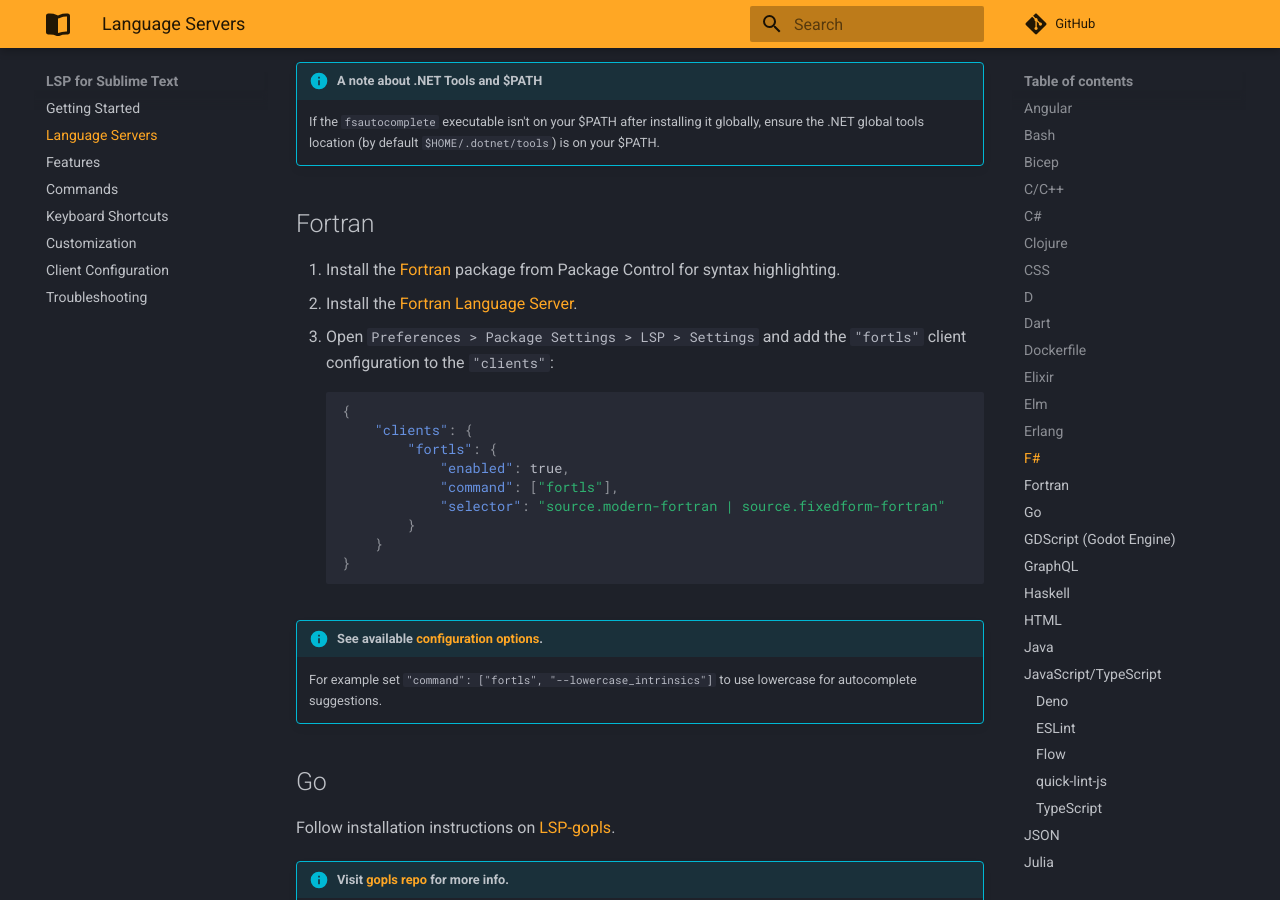
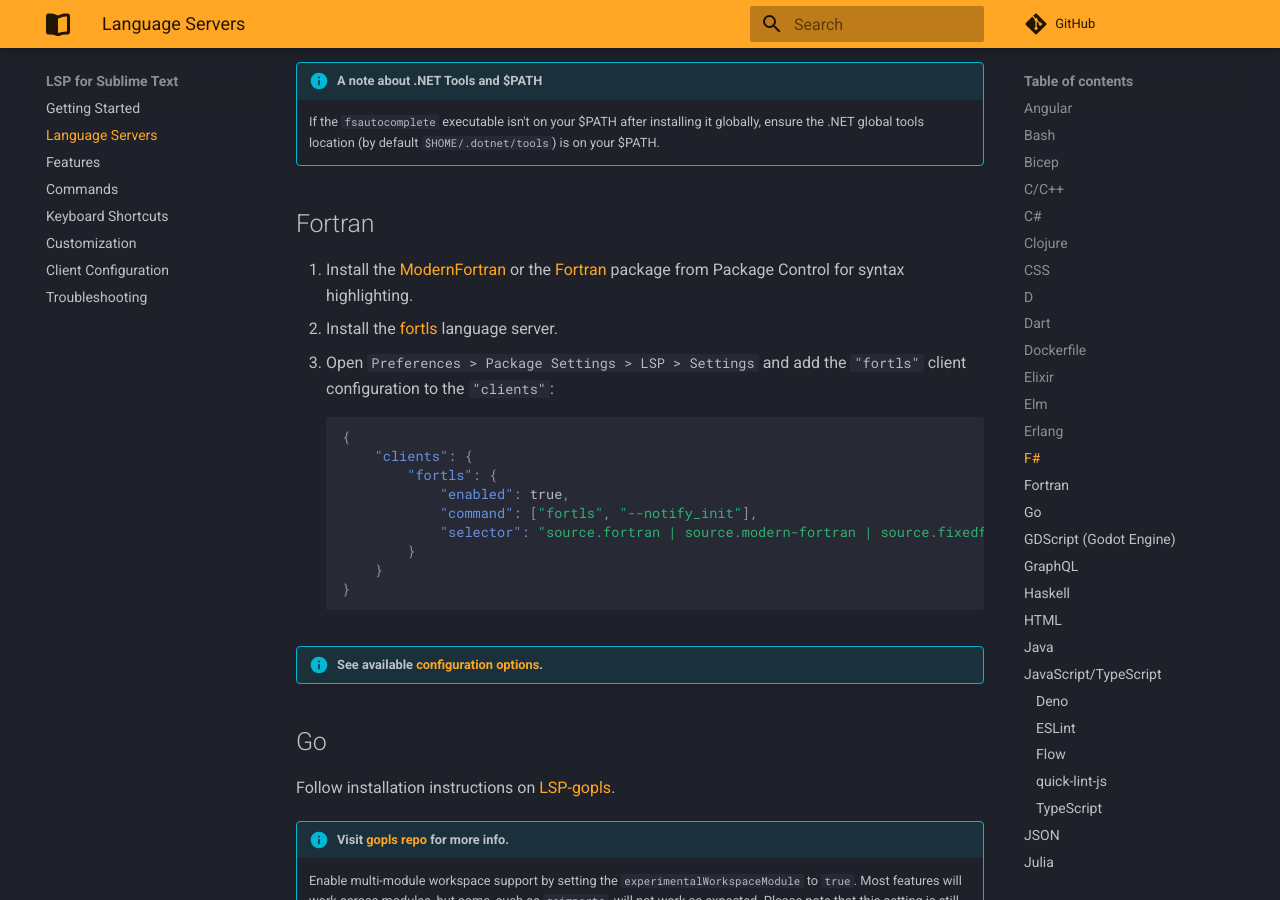
Before and after one commit to sublimelsp/LSP, an MkDocs documentation site: the page built from docs/src/language_servers.md, in a window 1280 px wide and 900 px high, scrolled down 3635 px. Built offline with MkDocs 1.6.1 and Material for MkDocs 9.7.7, drawn with Linux system fonts in a browser that asks for light colours; comment, search, counter and statistics services are not loaded.

Commit message:
Update a few outdated links in docs (#2287)

````diff
--- a/docs/src/language_servers.md
+++ b/docs/src/language_servers.md
@@ -144,8 +144,8 @@
 
 ## Fortran
 
-1. Install the [ Fortran](https://packagecontrol.io/packages/Fortran) package from Package Control for syntax highlighting.
-2. Install the [Fortran Language Server](https://github.com/hansec/fortran-language-server#installation).
+1. Install the [ModernFortran](https://packagecontrol.io/packages/ModernFortran) or the [Fortran](https://packagecontrol.io/packages/Fortran) package from Package Control for syntax highlighting.
+2. Install the [fortls](https://fortls.fortran-lang.org/quickstart.html#download) language server.
 3. Open `Preferences > Package Settings > LSP > Settings` and add the `"fortls"` client configuration to the `"clients"`:
 
     ```json
@@ -153,15 +153,14 @@
         "clients": {
             "fortls": {
                 "enabled": true,
-                "command": ["fortls"],
-                "selector": "source.modern-fortran | source.fixedform-fortran"
+                "command": ["fortls", "--notify_init"],
+                "selector": "source.fortran | source.modern-fortran | source.fixedform-fortran"
             }
         }
     }
     ```
 
-!!! info "See available [configuration options](https://github.com/hansec/fortran-language-server#language-server-settings)."
-    For example set `"command": ["fortls", "--lowercase_intrinsics"]` to use lowercase for autocomplete suggestions.
+!!! info "See available [configuration options](https://fortls.fortran-lang.org/options.html)."
 
 ## Go
 
````
Also changed, not shown: docs/src/customization.md (+2 -2 lines).
